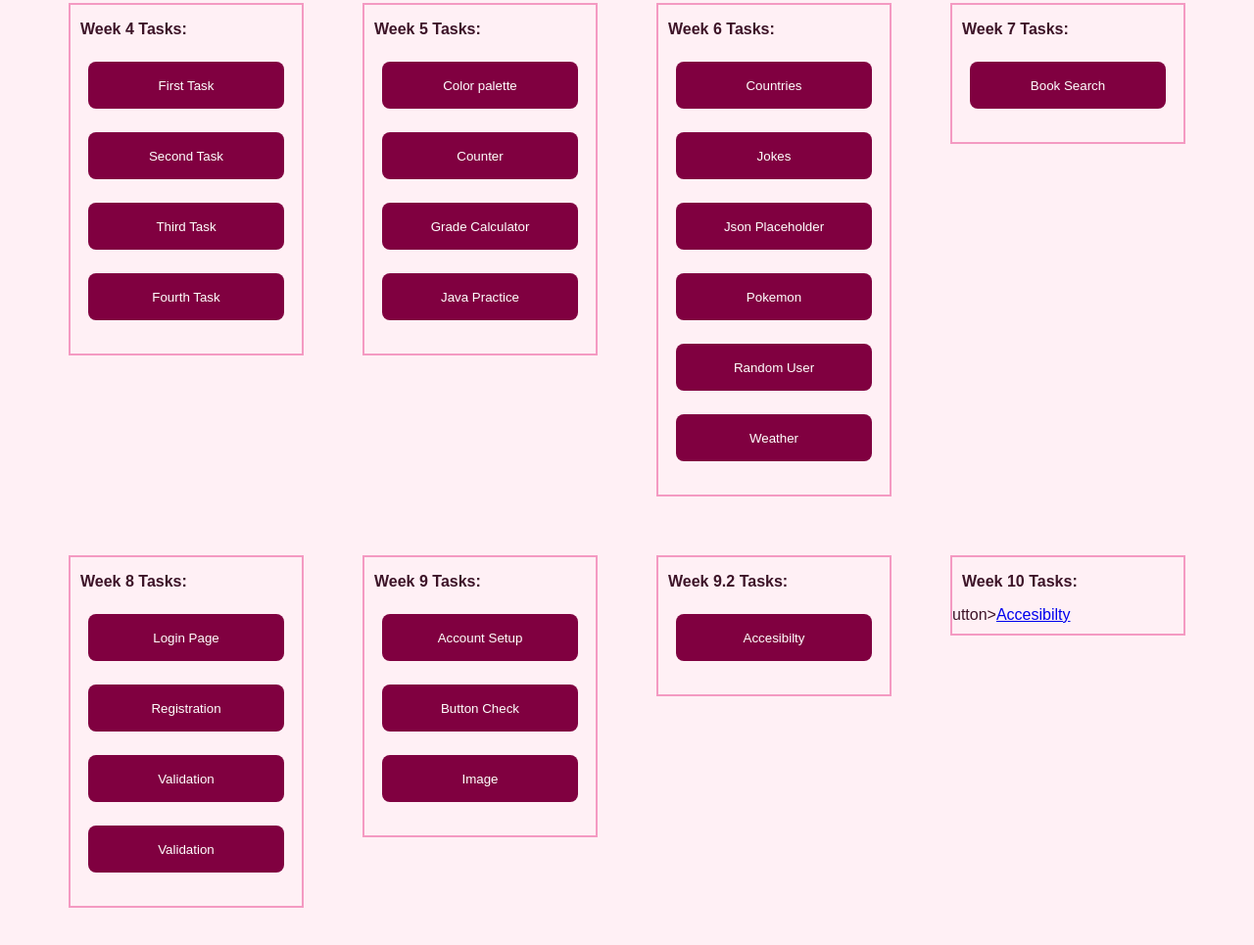
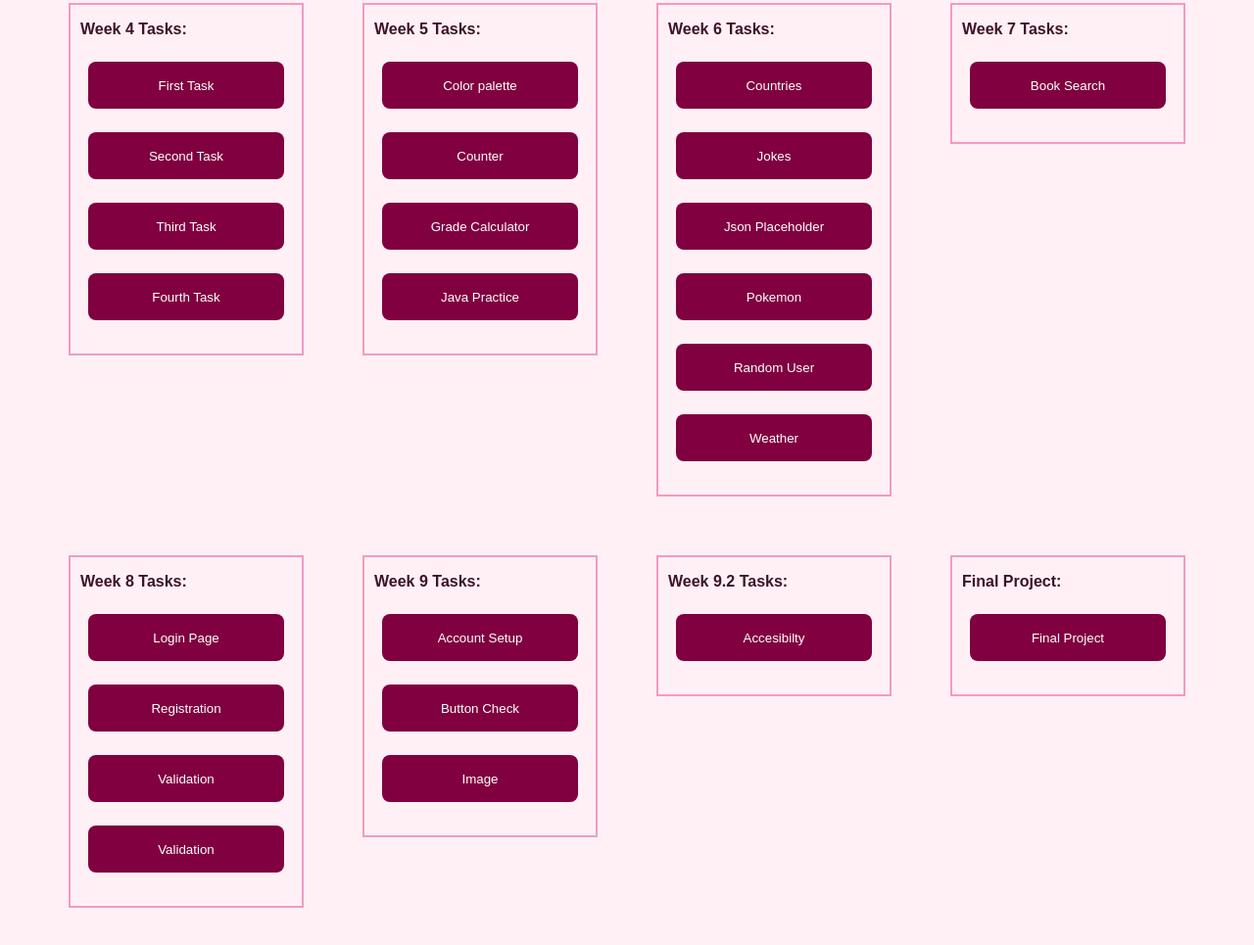
Before and after one commit to shiiital/Web-Programming-Assignment, a plain HTML site: page alltasks.html in a window 1280 px wide. Shown: the part 745-1710 px from the top of the page at 98% size. Drawn offline with Linux system fonts and the light colour scheme.

Commit message:
discard all changes

```diff
--- a/alltasks.html
+++ b/alltasks.html
@@ -196,11 +196,10 @@
 
         </div>
      <!-- Final Project-->
-    <div class="main-design week-10">
-        <p>Week 10 Tasks:</p>
-utton><a href="Week%209.2/accessibility.html" target="_blank">Accesibilty</a></button>
+    <div class="main-design final project">
+        <p>Final Project:</p>
 
-
+     <button><a href="Week%2010/finalproject.html" target="_blank">Final Project</a></button>
 
 
 
```
Also changed, not shown: Week 3 Monday/Week 3 Friday/task1.html (renamed from Week 3 Friday/task1.html), Week 3 Monday/Week 3 Friday/task2.html (renamed from Week 3 Friday/task2.html), Week 3 Monday/Week 3 Friday/task3.html (renamed from Week 3 Friday/task3.html), Week 3 Monday/Week 3 Friday/task4.html (renamed from Week 3 Friday/task4.html), Week 3 Monday/Week 3 Friday/task5.html (renamed from Week 3 Friday/task5.html), Week 3 Monday/Week 3 Friday/task6.html (renamed from Week 3 Friday/task6.html), Week 3 Monday/Week 3 Friday/task7.html (renamed from Week 3 Friday/task7.html).
